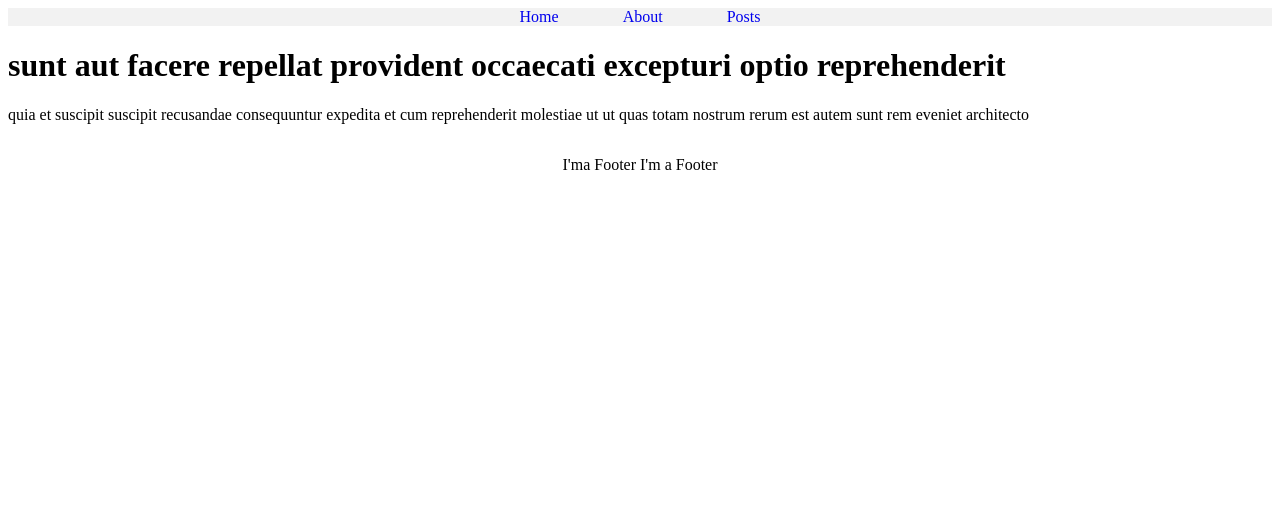
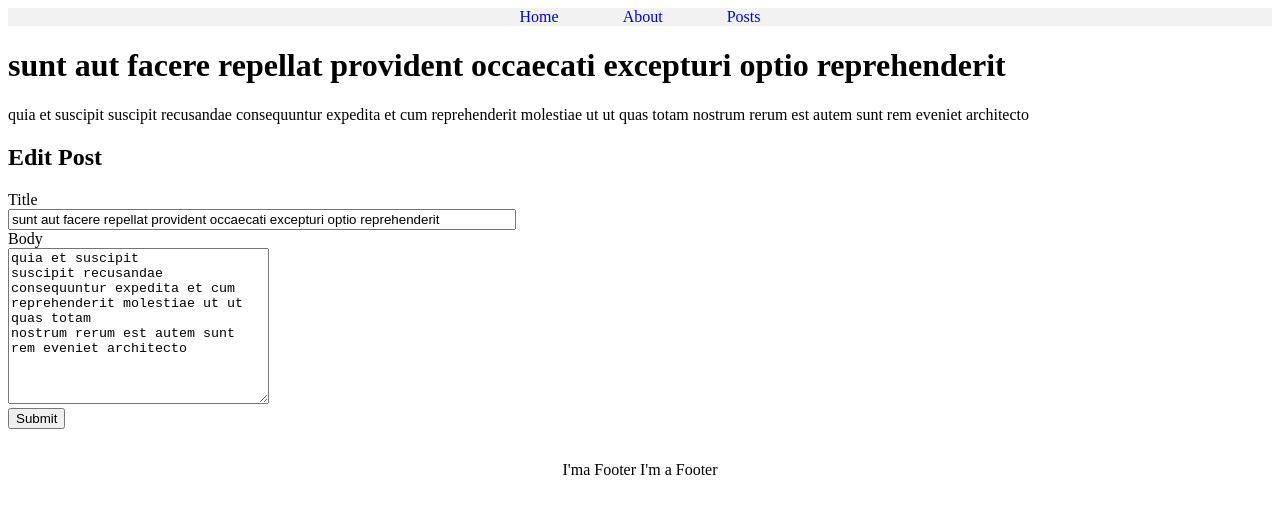
Before and after one commit to FrancisCalizo/JS-Concepts-2020, a Next.js app in the folder nextjs-react-query-posts/: page /post/1 in a window 1280 px wide. Shown: the top 514 px of the page. Built offline with nearby package versions, Linux system fonts and the light colour scheme; data requests are answered from the project's data file.

Commit message:
start update post

```diff
--- /dev/null
+++ b/nextjs-react-query-posts/src/components/UpdatePost.tsx
@@ -0,0 +1,40 @@
+import styled from 'styled-components';
+
+import { Post } from '../types';
+
+interface Props {
+  post: Post;
+}
+
+const TitleInput = styled.input`
+  width: 500px;
+`;
+
+const UpdatePost = ({ post }: Props) => {
+  return (
+    <div>
+      <h2>Edit Post </h2>
+      <div>
+        <label htmlFor="title">
+          <div>Title</div>
+          <TitleInput type="text" name="title" id="title" value={post.title} />
+        </label>
+      </div>
+      <div>
+        <label htmlFor="body">
+          <div>Body</div>
+          <textarea
+            name="body"
+            id="body"
+            cols={30}
+            rows={10}
+            value={post.body}
+          />
+        </label>
+      </div>
+      <button type="submit">Submit</button>
+    </div>
+  );
+};
+
+export default UpdatePost;
--- a/nextjs-react-query-posts/src/pages/post/[id].tsx
+++ b/nextjs-react-query-posts/src/pages/post/[id].tsx
@@ -1,9 +1,11 @@
+import { useState } from 'react';
 import { useRouter } from 'next/router';
 import { GetServerSideProps } from 'next';
 import { useQuery } from 'react-query';
 
 import Layout from '../../components/layout';
 import { Post } from '../../types';
+import UpdatePost from '../../components/UpdatePost';
 
 interface Props {
   post: Post;
@@ -16,6 +18,7 @@ const getPost = async (_: string, obj: { id: number }) => {
 };
 
 const PostItem = (props: Props) => {
+  const [updatedPost, setUpdatedPost] = useState({ title: '', body: '' });
   const router = useRouter();
   const { data: post } = useQuery(['post', { id: props.post.id }], getPost, {
     initialData: props.post,
@@ -25,6 +28,7 @@ const PostItem = (props: Props) => {
     <Layout title={post.title}>
       <h1>{post.title}</h1>
       <p>{post.body}</p>
+      <UpdatePost post={post} />
     </Layout>
   );
 };
```
